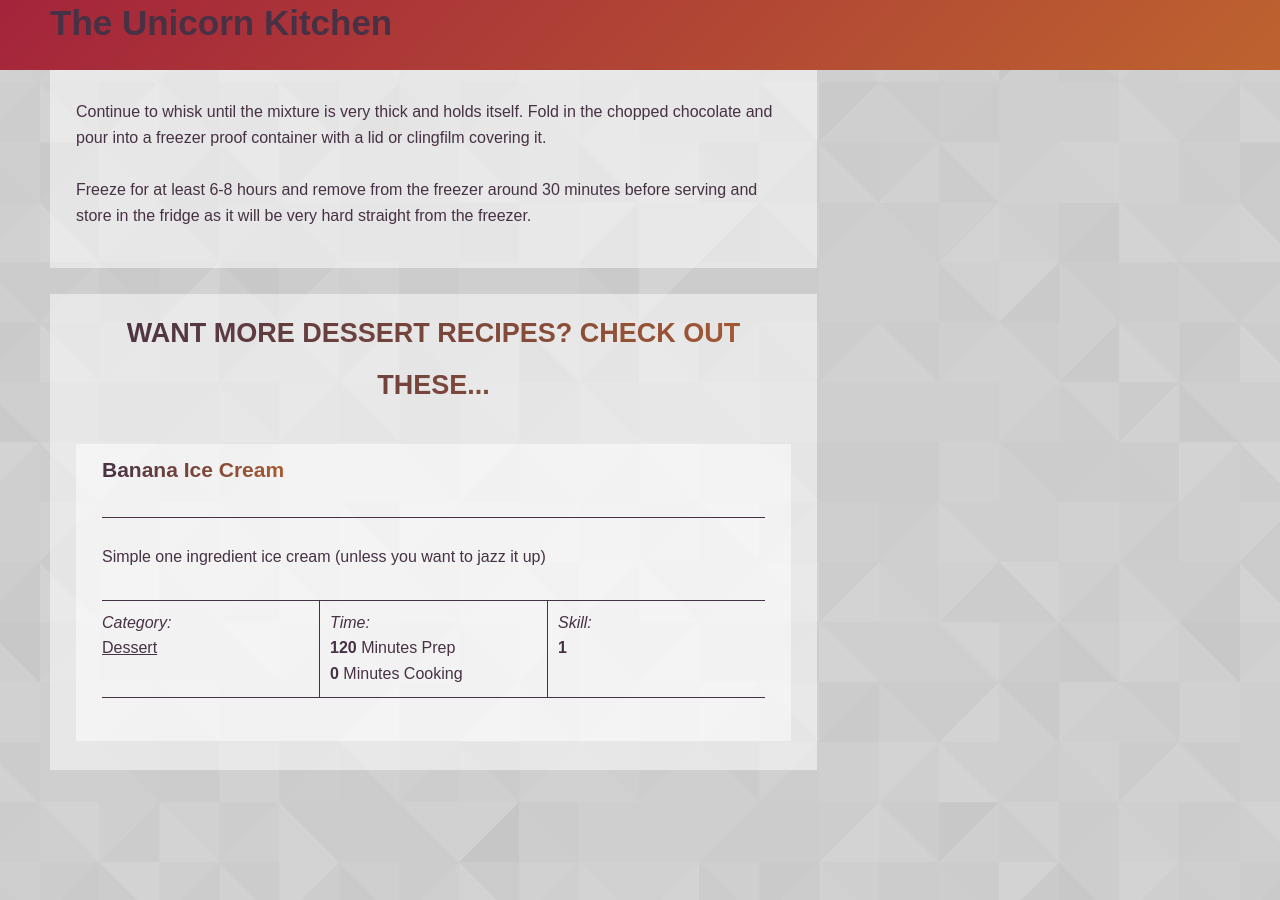
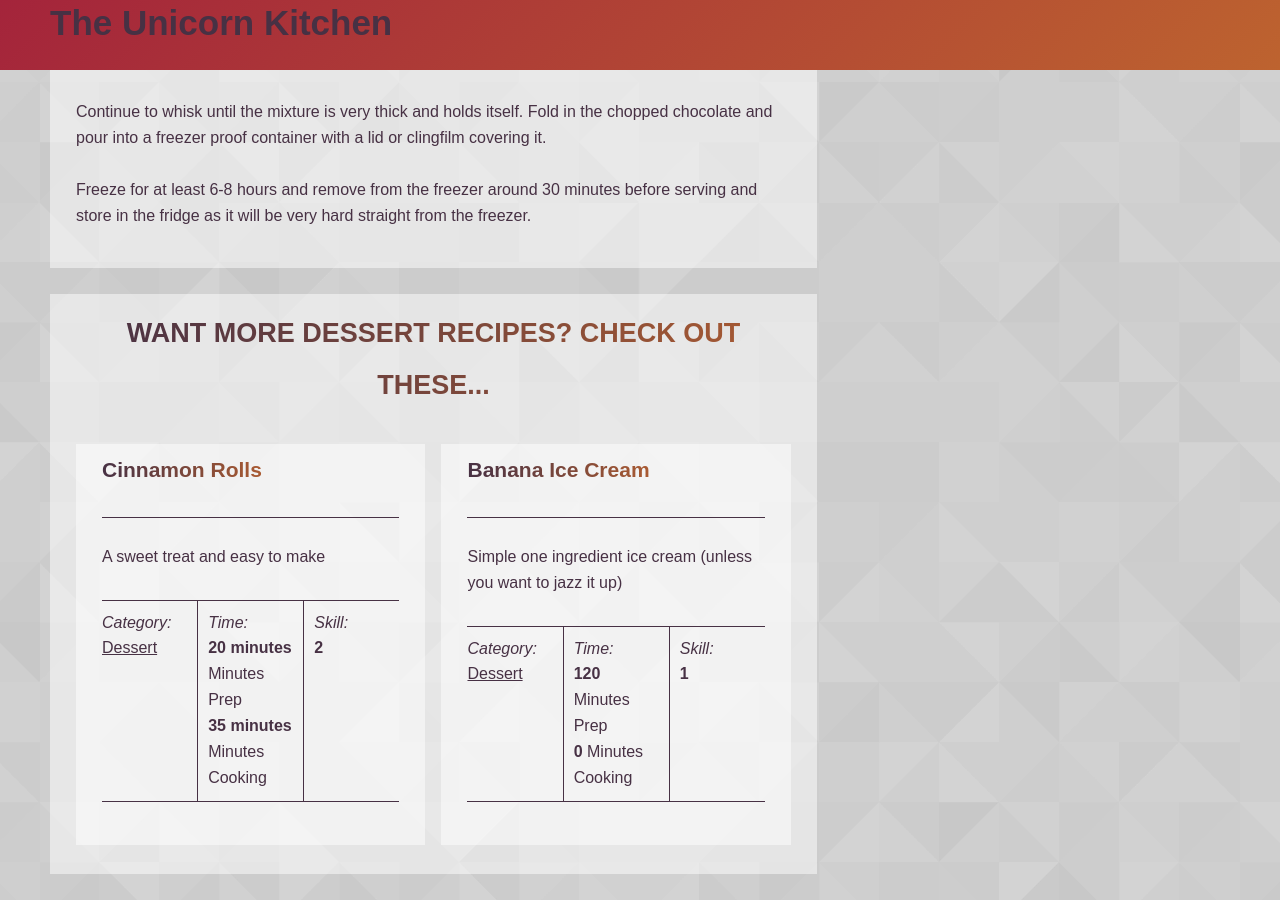
Before and after one commit to CaffeinatedDave/theunicornkitchen.github.io, a Jekyll site: the page built from _posts/2020-05-10-no-churn-mint-ice-cream.md, in a window 1280 px wide and 900 px high, scrolled down 997 px. Built offline with Jekyll 4.4.1, drawn with Linux system fonts in a browser that asks for light colours; nearby versions of some CDN libraries; comment, search, counter and statistics services are not loaded; before the commit the page ends 1793 px from its top, so only the background shows below that; some of the changed lines change nothing that is shown.

Commit message:
Add google analytics and cinnamon roll recipe

```diff
--- a/_includes/head.html
+++ b/_includes/head.html
@@ -48,4 +48,12 @@
  <script src="https://cdnjs.cloudflare.com/ajax/libs/svg4everybody/2.0.0/svg4everybody.min.js" type="text/javascript"></script>
  <script src="/js/prism.js" type="text/javascript"></script>
  <script src="/js/init.js" type="text/javascript"></script>
+ <!-- Global site tag (gtag.js) - Google Analytics -->
+ <script async src="https://www.googletagmanager.com/gtag/js?id=UA-166883999-1"></script>
+ <script>
+  window.dataLayer = window.dataLayer || [];
+  function gtag(){dataLayer.push(arguments);}
+  gtag('js', new Date());
+  gtag('config', 'UA-166883999-1');
+ </script>
 </head>
--- /dev/null
+++ b/_posts/2020-05-24-Cinnamon-Rolls.md
@@ -0,0 +1,35 @@
+---
+layout:     post
+title:      Cinnamon Rolls
+author:     Dave
+date:       2020-05-24 12:00:00
+summary:    A sweet treat and easy to make
+category:   Dessert
+tags:       dessert, cinnamon roll, cinnamon, buns
+preptime:   20 minutes
+cooktime:   35 minutes
+skilllevel: 2
+image:      images/cinnamon-rolls.jpg
+serves:     9
+ingredients:
+  - <strong>Dough</strong>
+  - 300g self raising flour
+  - 2tbsp caster sugar
+  - 1tsp ground cinnamon
+  - 70g butter
+  - 2 egg yolks
+  - 130ml milk
+  - <strong>Filling</strong>
+  - 40g butter
+  - 55g brown sugar
+  - 1tsp ground cinnamon
+  - 2tbsp caster sugar
+---
+
+Preheat an oven to 180C, and grease a 20cm square pan with butter - it'll help if it's one with a removable base as the cinnamon sugar mix gets quite sticky.
+
+Mix the flour, sugar and cinnamon together into a large mixing bowl. In a smaller bowl, put the butter into the microwave for just long enough for it to melt, then add the milk and egg yolks before whisking together thoroughly. Take the milk mix and slowly add to the flour in the bowl. Mix together into a dough - if it feels too sticky add a bit more flour. Roll it out to about 1cm thick, and roughly 30cm across, then leave to rest while you make the filling.
+
+For the filling, melt the butter in a bowl as above, then add the rest of the ingredients to make a thick paste. Pour this into the middle of the rolled out dough, and spread evenly. Roll up the dough and cut into 9 equal sized pieces. Place into a 3x3 grid in your 20cm pan, leaving plenty of space between each of them. Cook for 30-35 minutes, until the dough turns golden brown.
+
+Once cooled, make icing using icing sugar and water and pour over liberally. (Needs a better icing - possibly something with mascarpone? Will update when it works...)
```
Also changed, not shown: 1 other file.
